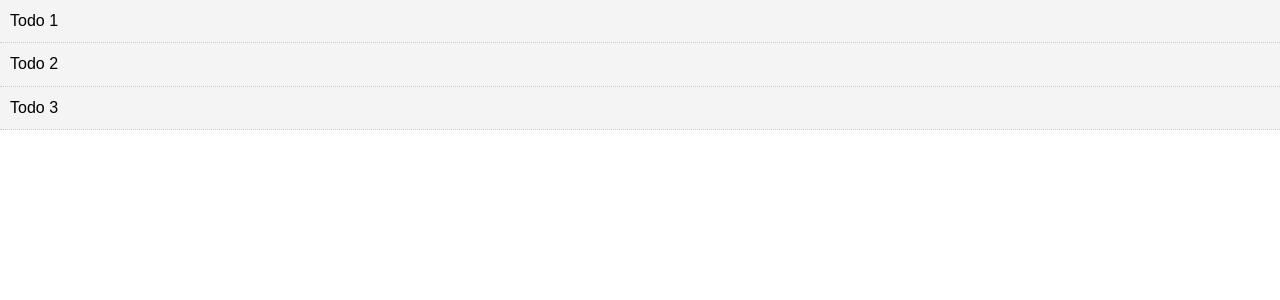
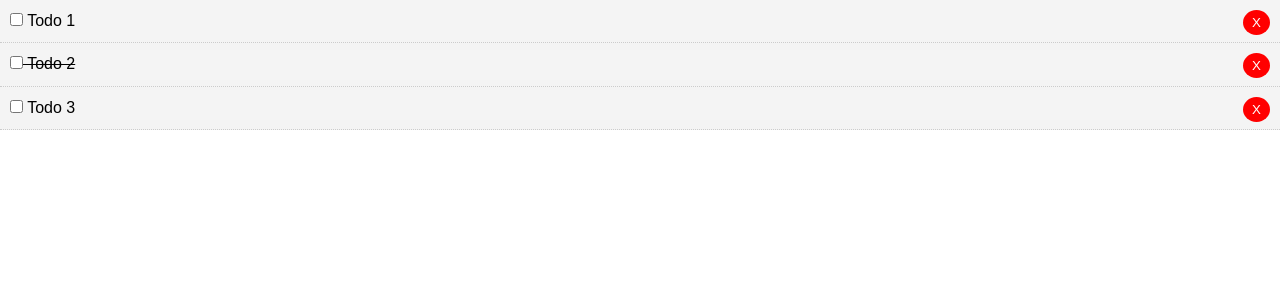
Before and after one commit to ramos-codes/vue_crashCourse, a Vue app: page / in a window 1280 px wide. Shown: the top 300 px of the page. Built offline with nearby package versions, Linux system fonts and the light colour scheme.

Commit message:
mutating state from nested child components

```diff
--- a/src/App.vue
+++ b/src/App.vue
@@ -1,6 +1,6 @@
 <template>
   <div id="app">
-    <Todos v-bind:todos="todos"/>
+    <Todos v-bind:todos="todos" v-on:del-todo="deleteTodo"/>
   </div>
 </template>
 
@@ -16,7 +16,7 @@
   {
     id: 2,
     title: 'Todo 2',
-    completed: false
+    completed: true
   },
   {
     id: 3,
@@ -34,6 +34,11 @@
     return {
       todos: todosArr
     }
+  },
+  methods: {
+    deleteTodo(id) {
+      this.todos= this.todos.filter(todo => todo.id !== id);
+    }
   }
 }
 </script>
--- a/src/components/TodoItem.vue
+++ b/src/components/TodoItem.vue
@@ -1,13 +1,22 @@
 <template>
-    <div class="todo-item">
-        {{ todo.title }}
+    <div class="todo-item" v-bind:class="{'is-completed':todo.completed}">
+        <p>
+            <input type="checkbox" v-on:change="markComplete">
+            {{ todo.title }}
+            <button class="del" @click="$emit('del-todo', todo.id)">X</button>
+        </p>
     </div>
 </template>
 
 <script>
 export default {
     name: "TodoItem",
-    props: ["todo"]
+    props: ["todo"],
+    methods: {
+        markComplete() {
+            this.todo.completed = !this.todo.completed
+        }
+    }
 }
 </script>
 
@@ -31,4 +40,8 @@
         cursor: pointer;
         float: right;
     }
+
+    .del:focus {
+        outline: none;
+    }
 </style>
--- a/src/components/Todos.vue
+++ b/src/components/Todos.vue
@@ -1,7 +1,7 @@
 <template>
     <div>
         <div v-for="todo in todos" v-bind:key="todo.id">
-            <TodoItem v-bind:todo="todo"/>
+            <TodoItem v-bind:todo="todo" v-on:del-todo="$emit('del-todo', todo.id)"/>
         </div>
     </div>
 </template>
```
